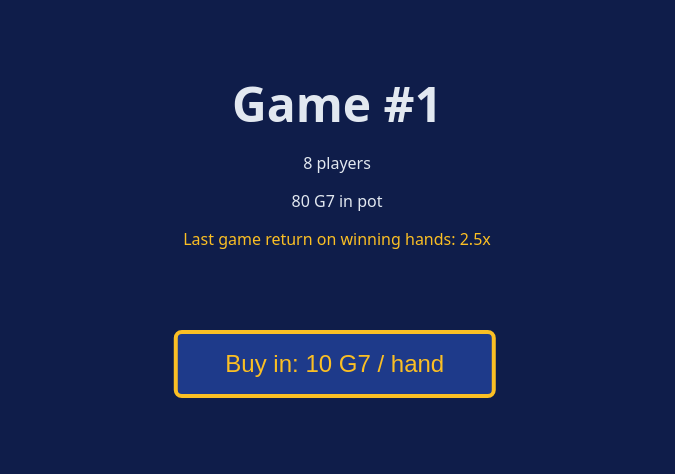
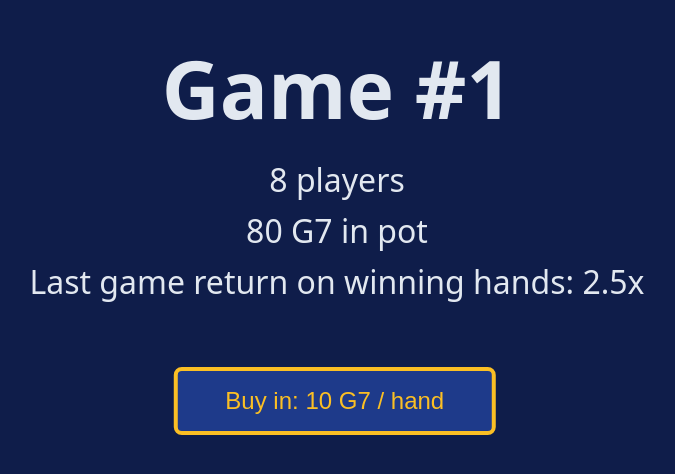
Before and after one commit to PermissionlessGames/zigzagzog-prototype, a Next.js app in the folder frontend/: page /game in a window 1280 px wide. Shown: the part 166-640 px from the top of the page, without its empty margins (303-978 px from the left). Built offline with nearby package versions, Linux system fonts and the light colour scheme.

Commit message:
Rename GameStatus to GameOverview for better component naming

```diff
--- /dev/null
+++ b/frontend/src/app/components/GameOverview.tsx
@@ -0,0 +1,36 @@
+'use client';
+
+import React from 'react';
+import { GameStats } from './GameStats';
+
+interface GameOverviewProps {
+  gameNumber: number;
+  playerCount: number;
+  potSize: number;
+  lastGameMultiple?: number;  // Optional in case it's the first game
+  buyInAmount: number;
+  onBuyIn: () => void;
+}
+
+export function GameOverview({
+  gameNumber,
+  playerCount,
+  potSize,
+  lastGameMultiple,
+  buyInAmount,
+  onBuyIn
+}: GameOverviewProps) {
+  return (
+    <div className="game-overview">
+      <GameStats
+        gameNumber={gameNumber}
+        playerCount={playerCount}
+        potSize={potSize}
+        lastGameMultiple={lastGameMultiple}
+      />
+      <button onClick={onBuyIn} className="blink-button">
+        Buy in: {buyInAmount} G7 / hand
+      </button>
+    </div>
+  );
+}
--- /dev/null
+++ b/frontend/src/app/components/GameStats.tsx
@@ -0,0 +1,28 @@
+interface GameStatsProps {
+  gameNumber: number;
+  playerCount: number;
+  potSize: number;
+  lastGameMultiple?: number;  // Optional in case it's the first game
+}
+
+export function GameStats({
+  gameNumber,
+  playerCount,
+  potSize,
+  lastGameMultiple,
+}: GameStatsProps) {
+  return (
+    <div className="game-stats">
+      <h1 className="game-stats-title">Game #{gameNumber}</h1>
+      <div className="game-stats-info">
+        <p className="game-stats-players">{playerCount} players</p>
+        <p className="game-stats-pot">{potSize} G7 in pot</p>
+        {lastGameMultiple && (
+          <p className="game-stats-multiples">
+            Last game return on winning hands: {lastGameMultiple}x
+          </p>
+        )}
+      </div>
+    </div>
+  );
+}
--- a/frontend/src/app/components/GameStatus.tsx
+++ /dev/null
@@ -1,39 +0,0 @@
-'use client';
-
-import React from 'react';
-
-interface GameStatusProps {
-  gameNumber: number;
-  playerCount: number;
-  potSize: number;
-  lastGameMultiple?: number;  // Optional in case it's the first game
-  buyInAmount: number;
-  onBuyIn: () => void;
-}
-
-export function GameStatus({
-  gameNumber,
-  playerCount,
-  potSize,
-  lastGameMultiple,
-  buyInAmount,
-  onBuyIn
-}: GameStatusProps) {
-  return (
-    <div className="game-status-display">
-      <h1 className="game-status-title">Game #{gameNumber}</h1>
-      <div className="game-status-info">
-        <p className="game-status-players">{playerCount} players</p>
-        <p className="game-status-pot">{potSize} G7 in pot</p>
-        {lastGameMultiple && (
-          <p className="game-status-multiples">
-            Last game return on winning hands: {lastGameMultiple}x
-          </p>
-        )}
-      </div>
-      <button onClick={onBuyIn} className="blink-button">
-        Buy in: {buyInAmount} G7 / hand
-      </button>
-    </div>
-  );
-}
--- a/frontend/src/app/game/page.tsx
+++ b/frontend/src/app/game/page.tsx
@@ -1,25 +1,24 @@
 'use client';
 
 import React from 'react';
-import { GameStatus } from '../components/GameStatus';
+import { GameOverview } from '../components/GameOverview';
 
-export default function GamePage() {
-  // Mock data - will be replaced with contract data
+// Mock game data - will be replaced with contract data
 const mockGameData = {
   gameNumber: 1,
   playerCount: 8,
   potSize: 80,
-    lastGameMultiple: 2.5,  // Winner got 2.5x their buy-in
+  lastGameMultiple: 2.5,
   buyInAmount: 10
 };
 
+export default function GamePage() {
   const handleBuyIn = () => {
-    console.log('Buy in clicked');
-    // Will implement wallet connection and contract interaction later
+    console.log('Buy in clicked - wallet connection and contract interaction to be implemented');
   };
 
   return (
-    <GameStatus
+    <GameOverview
       gameNumber={mockGameData.gameNumber}
       playerCount={mockGameData.playerCount}
       potSize={mockGameData.potSize}
--- a/frontend/src/app/globals.css
+++ b/frontend/src/app/globals.css
@@ -112,31 +112,46 @@ body {
 }
 
 /* Game Status Display */
-.game-status-display {
-  min-height: 100vh;
+.game-overview {
   display: flex;
   flex-direction: column;
   align-items: center;
   justify-content: center;
+  min-height: 100vh;
+  gap: 2rem;
   padding: 2rem;
 }
 
-.game-status-title {
-  font-size: 3rem;
-  margin-bottom: 1rem;
+.game-stats {
+  display: flex;
+  flex-direction: column;
+  align-items: center;
   text-align: center;
+  gap: 1rem;
 }
 
-.game-status-info {
+.game-stats-title {
+  font-size: 5rem;
+  margin: 0;
+  font-weight: bold;
+}
+
+.game-stats-info {
   display: flex;
   flex-direction: column;
-  gap: 1rem;
-  margin-bottom: 3rem;
-  text-align: center;
+  align-items: center;
+  gap: 0.5rem;
+  font-size: 2rem;
 }
 
-.game-status-multiples {
-  color: var(--outline-active);
+.game-stats-players,
+.game-stats-pot {
+  margin: 0;
+}
+
+.game-stats-multiples {
+  margin: 0;
+  color: var(--highlight-color);
 }
 
 .buy-in-button {
@@ -171,13 +186,12 @@ body {
     padding: 0.75rem 2rem;
   }
 
-  .game-status-title {
-    font-size: 2rem;
+  .game-stats-title {
+    font-size: 3rem;
   }
 
-  .game-status-info {
-    font-size: 1.25rem;
-    margin-bottom: 2rem;
+  .game-stats-info {
+    font-size: 1.5rem;
   }
 
   .buy-in-button {
```
Lines whose indentation alone changed are shown as unchanged.
